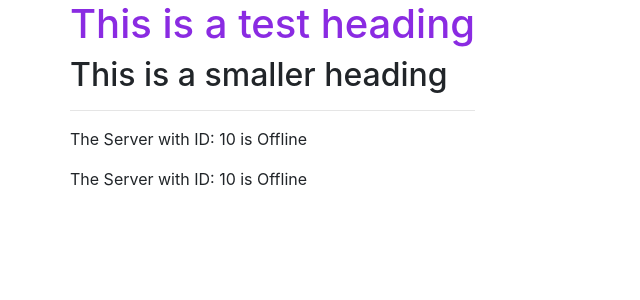
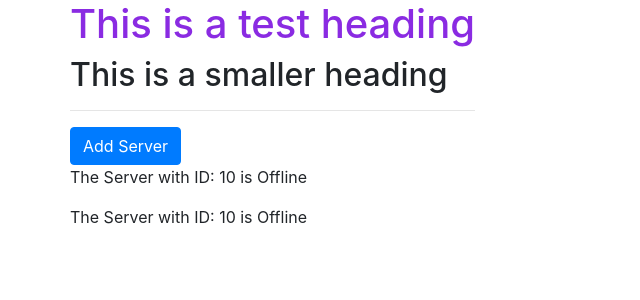
Before and after one commit to debojyotichatterjee9/angular7App, an Angular app in the folder angSevenApp/: page / in a window 1280 px wide. Shown: the top 300 px of the page, without its empty margins (0-640 px from the left). Built offline with nearby package versions, Linux system fonts and the light colour scheme.

Commit message:
property binding on the Add Server Button

```diff
--- a/angSevenApp/src/app/servers/servers.component.html
+++ b/angSevenApp/src/app/servers/servers.component.html
@@ -1,2 +1,3 @@
+<button class="btn btn-primary" [disabled]="!allowNewServer">Add Server</button>
 <app-server></app-server>
 <app-server></app-server>
--- a/angSevenApp/src/app/servers/servers.component.ts
+++ b/angSevenApp/src/app/servers/servers.component.ts
@@ -10,8 +10,12 @@
   styleUrls: ['./servers.component.css']
 })
 export class ServersComponent implements OnInit {
-
-  constructor() { }
+  allowNewServer = false;
+  constructor() {
+    setTimeout(() => {
+      this.allowNewServer = true;
+    }, 3000);
+  }
 
   ngOnInit() {
   }
```
